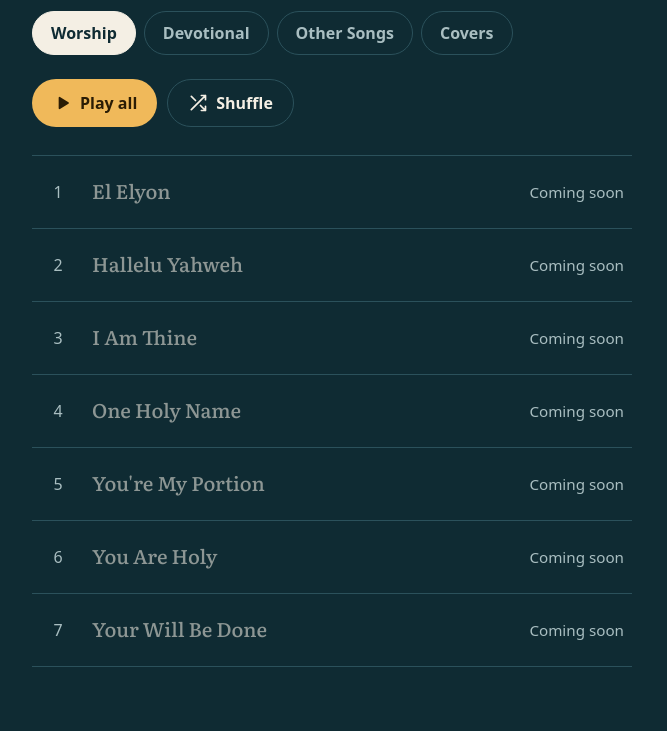
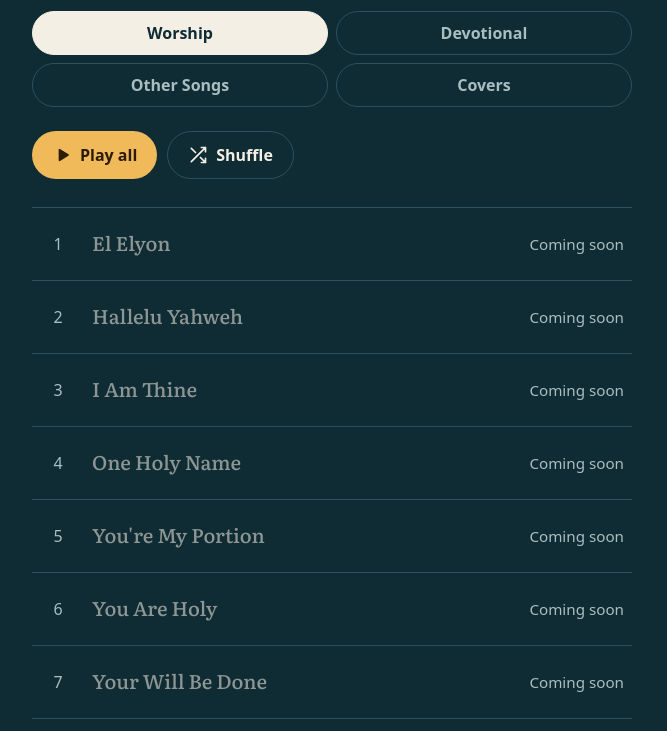
Before and after one commit to Ron-Dougherty/Songs, a plain HTML site: page index.html in a window 1280 px wide. Shown: the part 137-868 px from the top of the page, without its empty margins (308-975 px from the left). Drawn offline with Linux system fonts and the light colour scheme; no server answers; a web font is replaced by a local one.

Commit message:
Add files via upload

```diff
--- a/index.html
+++ b/index.html
@@ -85,6 +85,14 @@
   .tabs.segmented .tab {
     flex: 1 1 0; min-width: 0; min-height: 42px; padding: 0 8px; border: 0;
     font-size: .95rem; line-height: 1.15; white-space: normal;
+  }
+  /* Four or more folders: equal-size buttons in two even rows */
+  .tabs.grid {
+    display: grid; grid-template-columns: repeat(var(--cols, 2), minmax(0, 1fr));
+    grid-auto-rows: 1fr; gap: 8px;
+  }
+  .tabs.grid .tab {
+    width: 100%; min-width: 0; padding: 6px 10px; white-space: normal; line-height: 1.15;
   }
   .actions { display: flex; flex-wrap: wrap; gap: 10px; margin: 24px 0 28px; }
   .btn {
@@ -666,7 +674,10 @@
     els.tabs.innerHTML = '';
     els.tabs.hidden = state.sections.length < 2;
     if (els.tabs.hidden) return;
-    els.tabs.classList.toggle('segmented', state.sections.length <= 3);
+    const n = state.sections.length;
+    els.tabs.classList.toggle('segmented', n <= 3);
+    els.tabs.classList.toggle('grid', n > 3);
+    els.tabs.style.setProperty('--cols', String(Math.min(3, Math.ceil(n / 2))));
     state.sections.forEach((sec, i) => {
       const b = document.createElement('button');
       b.type = 'button';
```
